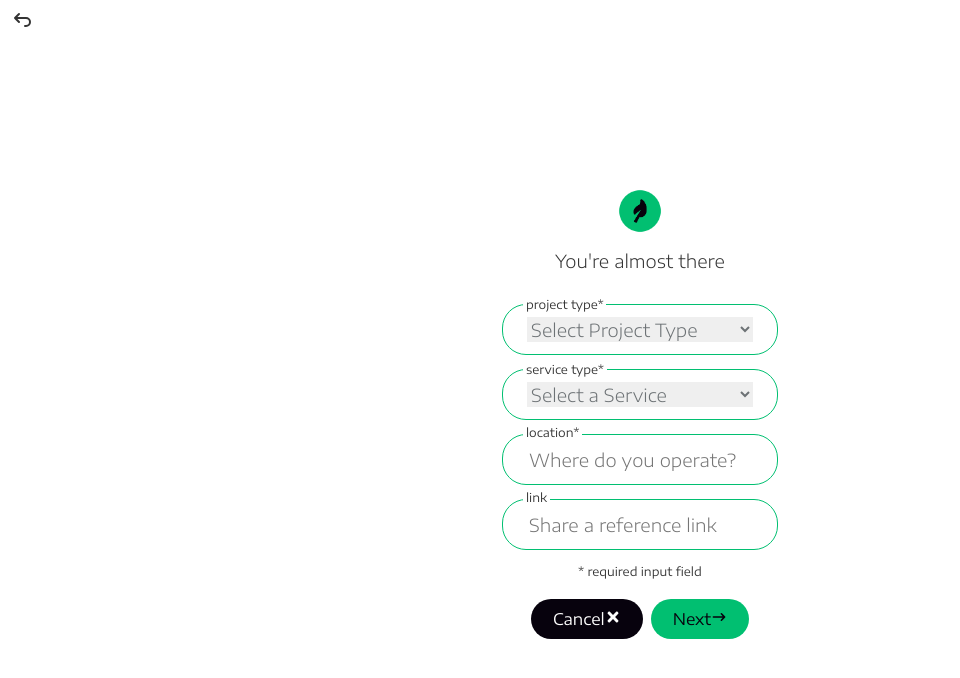
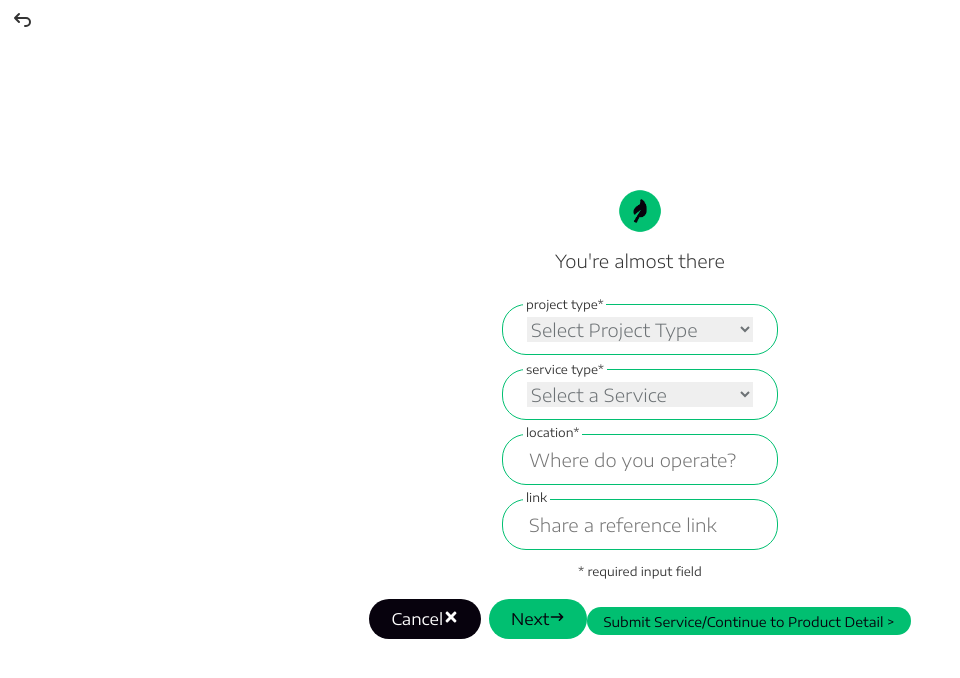
Before and after one commit to IanDCF/greensfeer-fe, a React (Vite) app: page /create-listing/step2 in a window 1280 px wide. Shown: the top 678 px of the page, without its empty margins (0-960 px from the left). Built offline with nearby package versions, Linux system fonts and the light colour scheme; no server answers.

Commit message:
setup handleSubmit functions, save form to state
<body>

Issue #

```diff
--- a/src/pages/CreateListing/CreateListing.tsx
+++ b/src/pages/CreateListing/CreateListing.tsx
@@ -1,5 +1,5 @@
 import { useState, useEffect } from "react";
-import { matchPath, useLocation } from "react-router-dom";
+import { matchPath, useLocation, useNavigate } from "react-router-dom";
 import "./CreateListing.scss";
 import ListingForm1 from "./ListingForm1";
 import ListingForm2 from "./ListingForm2";
@@ -11,8 +11,17 @@ import newListingSchema, {
   registerListingOptionalSchema,
 } from "../../schemas/ListingSchema";
 import createMarketPost from "../../helpers/marketPostCreator";
+import { useAuth } from "../../context/AuthProvider/AuthProvider";
 
 const CreateListing = () => {
+  // create market post as current user
+  /* FIXME: Market post tied to a company mechanism
+  solutions:
+  check user afiliation from company page, show 'create post' button to affiliated user?
+  send company id to params when create post button clicked, validate current user on backend using auth token?
+  */
+  const { currentUser } = useAuth();
+  const navigate = useNavigate();
   const location = useLocation();
   const path = location.pathname;
   const createListing1 = matchPath(path, "/create-listing/step1");
@@ -25,9 +34,19 @@ const CreateListing = () => {
   // listingDone
   const [stepOneDone, setStepOneDone] = useState<boolean>(false);
   // listingDetailDone
+  const [stepTwoDone, setStepTwoDone] = useState<boolean>(false);
   // listingOptionalDone
+  const [optionalDone, setOptionalDone] = useState<boolean>(false);
 
   // validate post
+  useEffect(() => {
+    if (newMarketPost.post_type === "Service") {
+      // validate & run axios.post
+    }
+    if (newMarketPost.post_type === "Product") {
+      //validate & run axios.post
+    }
+  }, [stepTwoDone, optionalDone]);
 
   // first submit
   const handleFirstSubmit = async (e: React.FormEvent<HTMLFormElement>) => {
@@ -75,19 +94,69 @@ const CreateListing = () => {
         description,
       });
       setStepOneDone(true);
+      navigate("/create-listing/step2");
     }
   };
 
   // second submit
+  const handleSecondSubmit = async (e: React.FormEvent<HTMLFormElement>) => {
+    e.preventDefault();
+    const methodologyInput = e.currentTarget.elements.namedItem(
+      "methodology"
+    ) as HTMLInputElement;
+    const service_typeInput = e.currentTarget.elements.namedItem(
+      "service_type"
+    ) as HTMLInputElement;
+    const locationInput = e.currentTarget.elements.namedItem(
+      "location"
+    ) as HTMLInputElement;
+    const linkInput = e.currentTarget.elements.namedItem(
+      "link"
+    ) as HTMLInputElement;
+
+    const methodology = methodologyInput.value;
+    const service_type = service_typeInput.value;
+    const location = locationInput.value;
+    const link = linkInput.value;
+
+    const registerListingDetailValidation =
+      registerListingDetailSchema.safeParse({
+        methodology,
+        service_type,
+        location,
+        link,
+      });
+
+    if (!registerListingDetailValidation.success) {
+      const error = registerListingDetailValidation.error.errors;
+      console.log(error);
+      return;
+    }
+    if (registerListingDetailValidation.success) {
+      setNewMarketPost({
+        ...newMarketPost,
+        methodology,
+        service_type,
+        location,
+        link,
+      });
+      setStepTwoDone(true);
+      navigate("/create-listing/step3");
+    }
+  };
 
   // third submit
 
   return (
     <section className="create-listing">
-      {createListing1 && <ListingForm1 />}
-      {createListing2 && <ListingForm2 />}
+      {!stepOneDone && createListing1 && (
+        <ListingForm1 handleSubmit={handleFirstSubmit} />
+      )}
+      {!stepTwoDone && createListing2 && (
+        <ListingForm2 handleSubmit={handleSecondSubmit} />
+      )}
       {/* ListingForm3 is only required if a the listing is for a product */}
-      {createListing3 && <ListingForm3 />}
+      {stepTwoDone && createListing3 && <ListingForm3 />}
       {/* FIXME: ensure to parseint vintage_year & price_per_credit */}
     </section>
   );
--- a/src/pages/CreateListing/ListingForm1.tsx
+++ b/src/pages/CreateListing/ListingForm1.tsx
@@ -3,10 +3,13 @@ import logo from "../../assets/logos/greensfeer-logo.png";
 import ControlButton from "../../components/ControlButtons/ControlButton";
 import { TbArrowBackUp } from "react-icons/tb";
 import { Link } from "react-router-dom";
+interface Props {
+  handleSubmit: (e: React.FormEvent<HTMLFormElement>) => void;
+}
 
-const ListingForm1 = () => {
+const ListingForm1 = ({ handleSubmit }: Props) => {
   return (
-    <form className="create-listing__form">
+    <form className="create-listing__form" onSubmit={handleSubmit}>
       <div className="create-listing__logo">
         <img
           src={logo}
@@ -126,6 +129,9 @@ const ListingForm1 = () => {
       <div className="create-listing__controls">
         <ControlButton dark={true} text="Cancel" link="/company" />
         <ControlButton dark={false} text="Next" link="/create-listing/step2" />
+        <button className="create-company__button" type="submit">
+          Next &gt;
+        </button>
       </div>
     </form>
   );
--- a/src/pages/CreateListing/ListingForm2.tsx
+++ b/src/pages/CreateListing/ListingForm2.tsx
@@ -3,10 +3,13 @@ import logo from "../../assets/logos/greensfeer-logo.png";
 import ControlButton from "../../components/ControlButtons/ControlButton";
 import { TbArrowBackUp } from "react-icons/tb";
 import { Link } from "react-router-dom";
+interface Props {
+  handleSubmit: (e: React.FormEvent<HTMLFormElement>) => void;
+}
 
-const ListingForm2 = () => {
+const ListingForm2 = ({ handleSubmit }: Props) => {
   return (
-    <form className="create-listing__form">
+    <form className="create-listing__form" onSubmit={handleSubmit}>
       {/* Back btn has to change state to display previous page */}
       <div className="create-company__back-btn">
         <TbArrowBackUp />
@@ -116,9 +119,12 @@ const ListingForm2 = () => {
             </select>
           </div>
 
-{/* FIXME: back end does not support entering service type yet */}
+          {/* FIXME: back end does not support entering service type yet */}
           <div className="create-company__input-div">
-            <label className="create-company__label-text" htmlFor="service_type">
+            <label
+              className="create-company__label-text"
+              htmlFor="service_type"
+            >
               service type*
             </label>
             <select
@@ -197,6 +203,9 @@ const ListingForm2 = () => {
       <div className="create-listing__controls">
         <ControlButton dark={true} text="Cancel" link="/company" />
         <ControlButton dark={false} text="Next" link="/create-listing/step3" />
+        <button className="create-company__button" type="submit">
+          Submit Service/Continue to Product Detail &gt;
+        </button>
       </div>
     </form>
   );
```
